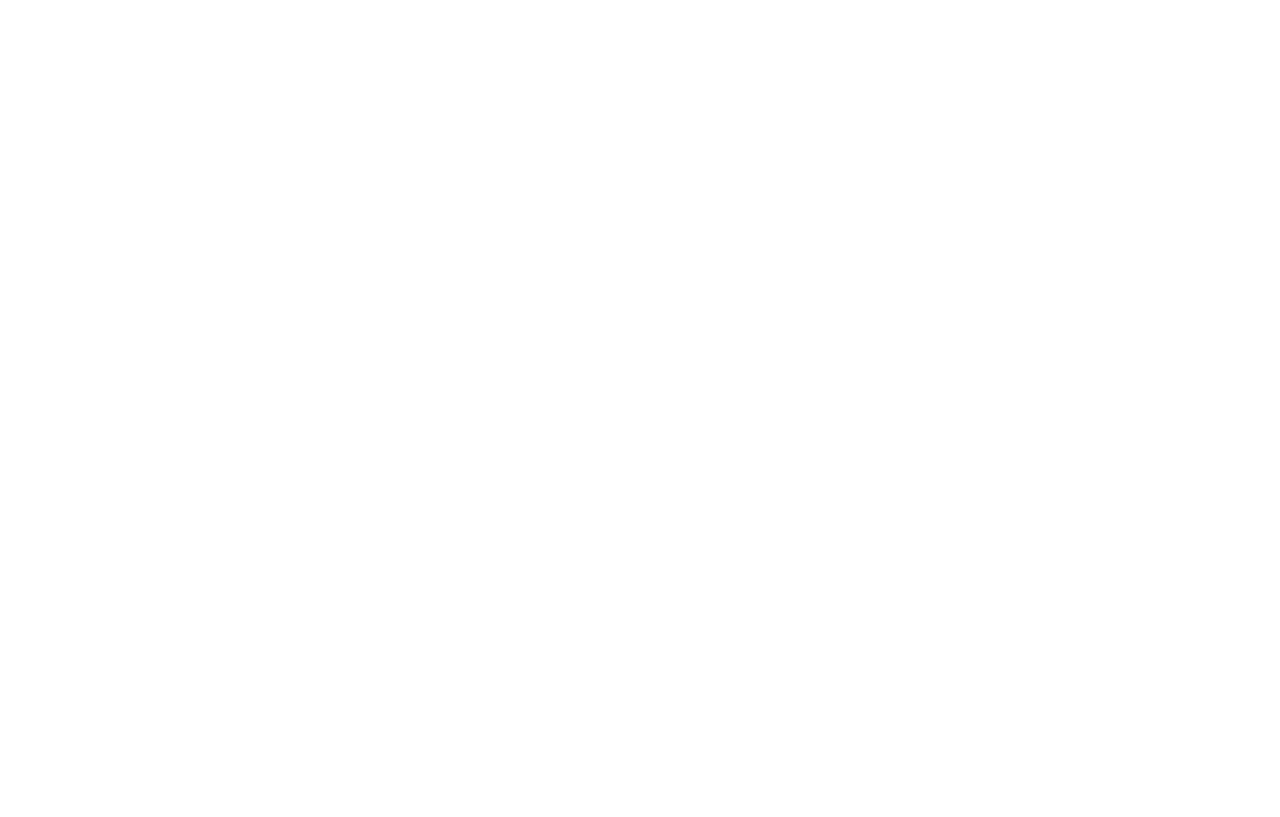
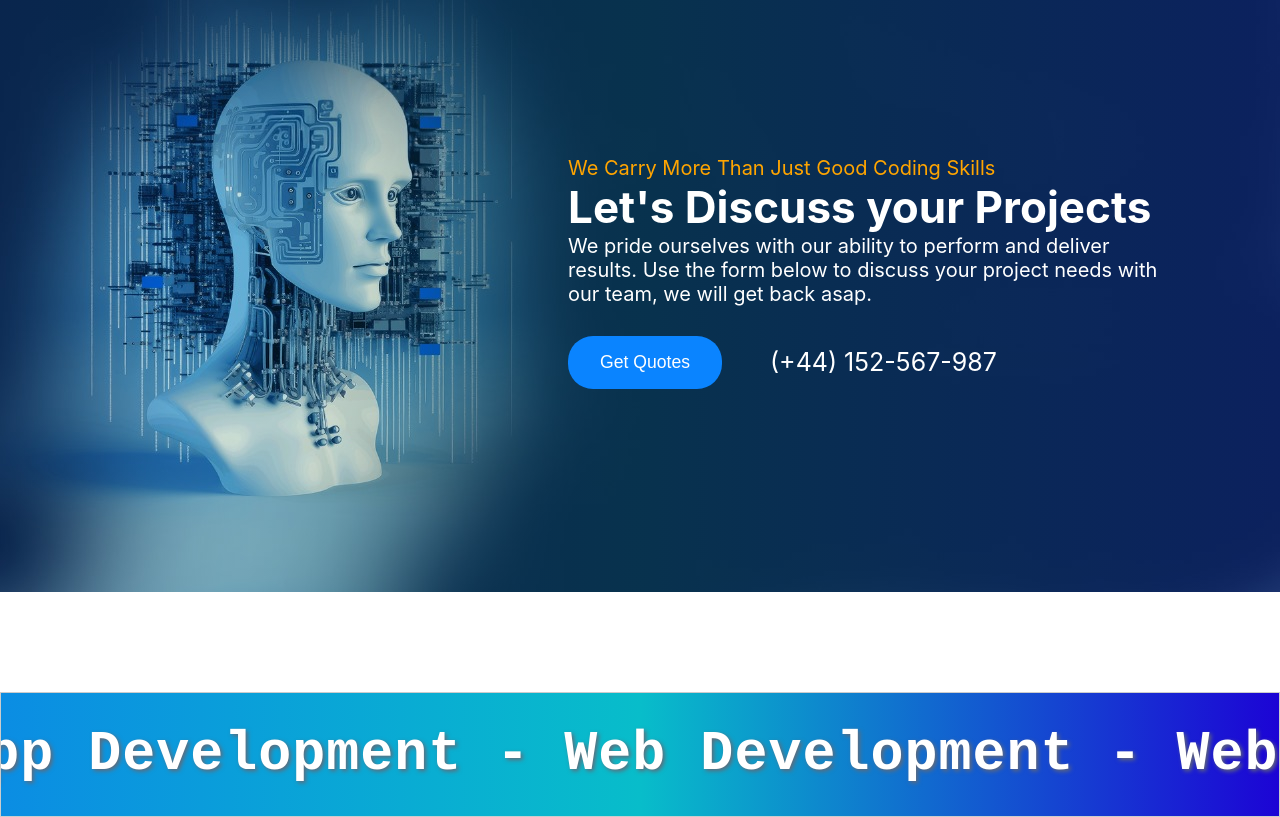
Before and after one commit to NizarDouirek/AlphaWeb, a React (Create React App) app: page / in a window 1280 px wide. Shown: the part 1639-2456 px from the top of the page. Before the commit the page ends 1521 px from the top, so only its background shows below. Built offline with nearby package versions, Linux system fonts and the light colour scheme.

Commit message:
add Service

```diff
--- a/src/pages/Home/home.css
+++ b/src/pages/Home/home.css
@@ -10,6 +10,7 @@
   position: relative;
   height: 100vh;
   overflow: hidden;
+
 
 }
 
@@ -85,7 +86,8 @@
 }
 
 .btn-quotes2:hover,
-.btn-started:hover {
+.btn-started:hover,
+.btn-quotes3:hover {
   background-color: #0558a2;
   transform: translateY(-2px);
   border: none;
@@ -121,3 +123,96 @@
   height: 100%;
   z-index: 0;
 }
+ .marquee-container2 {
+  overflow: hidden;
+  white-space: nowrap;
+  position: relative;
+  width: 100%;
+  height: auto;
+  margin-top: 100px;
+   background: linear-gradient(90deg, #0b8de3, #08bdca, #1c04d5);
+  border: 1px solid #ccc;    /* optionnel */
+  padding: 30px 0;
+}
+
+.marquee-content2 {
+  display: inline-block;
+  white-space: nowrap;
+  padding-left: 100%;
+  animation: scroll-left1 45s linear infinite;
+}
+.marquee-container2 p{
+    font-size: 55px;
+    font-weight: bold;
+
+    letter-spacing: 1px;
+    font-family: 'Courier New', Courier;
+    color:#ffffff;
+    text-shadow: 2px 2px 4px #636976;
+    white-space: nowrap;
+}
+.marquee-container2:hover .marquee-content2 {
+  animation-play-state: paused;
+}
+
+@keyframes scroll-left1 {
+  0% {
+    transform: translateX(0%);
+  }
+  100% {
+    transform: translateX(-100%);
+  }
+}
+.ContactHomme{
+  background:linear-gradient(90deg, #02375a07, #064a4f59, #1c04d520), url('/public/bg.jpg') ;
+  height: 80vh;
+  background-repeat: no-repeat;
+  background-position: bottom ;
+  background-size: cover;
+  margin-top: 70px;
+  display: flex;
+  justify-content: flex-end; /* Aligne le contenu à droite */
+  padding: 7rem;
+
+  align-items: center;
+  background-attachment: fixed;
+
+}
+.contentCH{
+  color: white;
+
+  max-width: 600px;
+}
+.p1CH{
+  color: orange;
+  font-size: 20px;
+
+}
+.p2CH{
+  font-size: 44px;
+  font-weight: 700;
+}
+.p3CH{
+  font-size: 20px;
+}
+
+.btn-quotes3{
+  padding: 1rem 2rem;
+  font-size: 1.1rem;
+  background-color: #0a84ff;
+  color: white;
+  border-radius: 25px;
+
+  border: none;
+  cursor: pointer;
+  transition: background-color 0.3s ease, transform 0.2s ease;
+}
+.btn-tel{
+  display: flex;
+  gap: 3rem;
+  margin-top: 30px;
+  align-items: center;
+}
+.btn-tel p{
+  font-size: 25px;
+}
--- a/src/pages/Home/home.jsx
+++ b/src/pages/Home/home.jsx
@@ -32,6 +32,28 @@
 
       </div>
      <Services/>
+
+   <section className="ContactHomme">
+    <div>
+      <div className="contentCH">
+        <p className="p1CH">We Carry More Than Just Good Coding Skills</p>
+        <p className="p2CH">Let's Discuss your Projects</p>
+        <p className="p3CH">We pride ourselves with our ability to perform and deliver results. Use the form below to discuss your project needs with our team, we will get back asap.</p>
+        <div className="btn-tel">
+         <button className="btn-quotes3">Get Quotes</button><p>(+44) 152-567-987</p>
+        </div>
+      </div>
+    </div>
+   </section>
+   <div className="marquee-container2">
+   <div className="marquee-content2">
+           <p>App Development - Web Development - Web Hosting - Design UI/UX
+            - App Development - Web Development - Web Hosting - Design UI/UX
+            - App Development - Web Development - Web Hosting - Design UI/UX
+            - App Development - Web Development - Web Hosting - Design UI/UX
+            </p>
+           </div>
+   </div>
     </>
   );
 }
```
